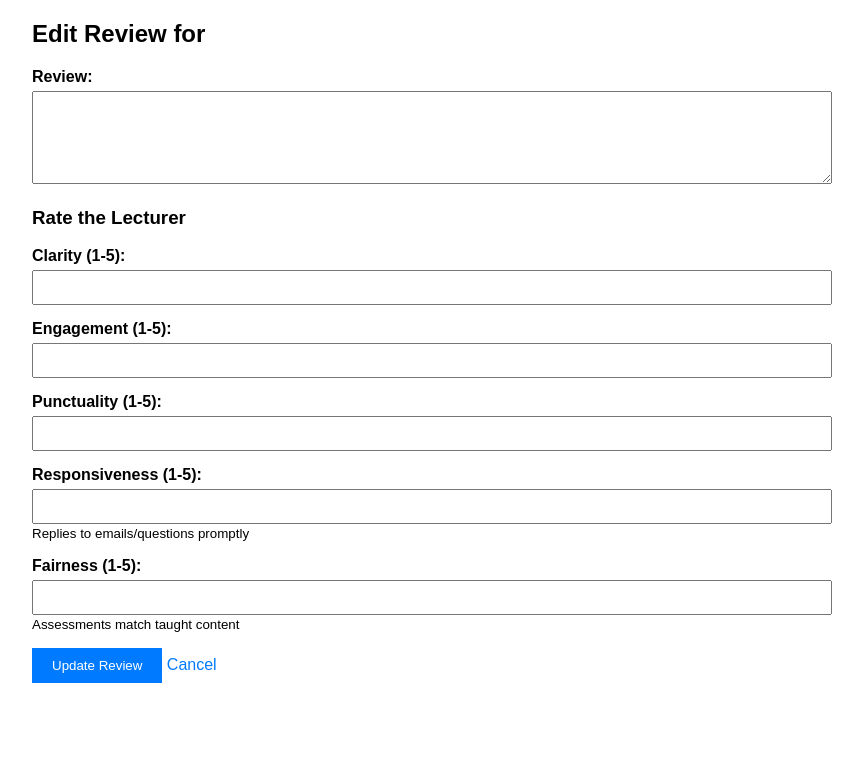
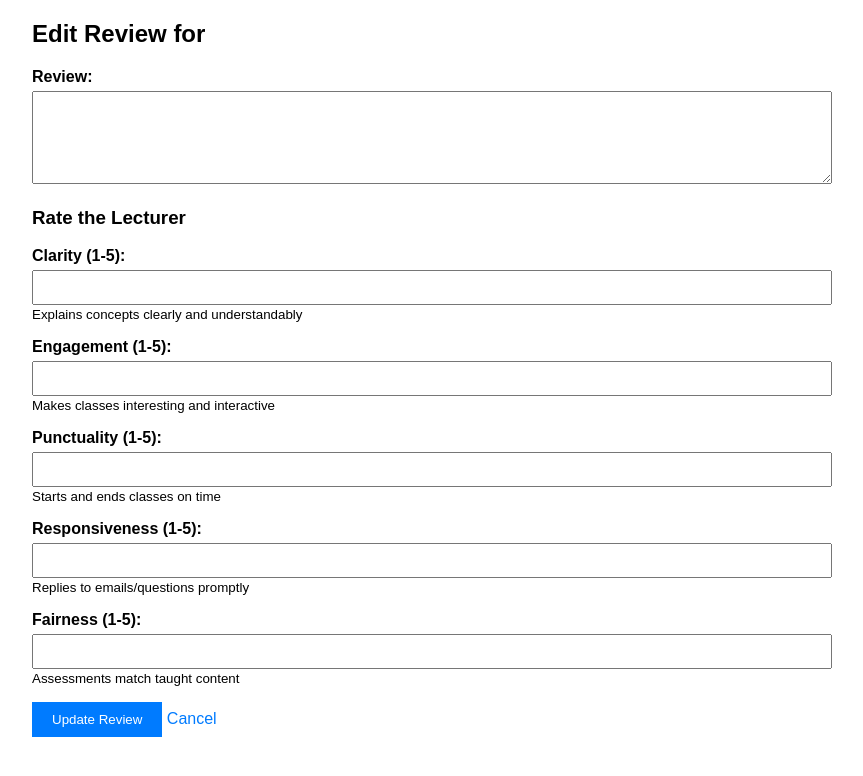
Before and after one commit to isackj07/MMUInsight, a Flask app: template templates/edit_review.html in a window 1280 px wide. Shown: the top 776 px of the page, without its empty margins (208-1071 px from the left). Run offline with Flask 3, Linux system fonts and the light colour scheme; the template is opened without the code that fills it, so the values that code supplies are empty.

Commit message:
small changes

```diff
--- a/templates/create_review.html
+++ b/templates/create_review.html
@@ -17,16 +17,19 @@
         <div class="form-group">
             <label for="rating_clarity">Clarity (1-5):</label>
             <input type="number" id="rating_clarity" name="rating_clarity" min="1" max="5" required>
+            <small>Explains concepts clearly and understandably</small>
         </div>
 
         <div class="form-group">
             <label for="rating_engagement">Engagement (1-5):</label>
             <input type="number" id="rating_engagement" name="rating_engagement" min="1" max="5" required>
+            <small>Makes classes interesting and interactive</small>
         </div>
 
         <div class="form-group">
             <label for="rating_punctuality">Punctuality (1-5):</label>
             <input type="number" id="rating_punctuality" name="rating_punctuality" min="1" max="5" required>
+            <small>Starts and ends classes on time</small>
         </div>
 
         <div class="form-group">
--- a/templates/edit_review.html
+++ b/templates/edit_review.html
@@ -17,16 +17,19 @@
         <div class="form-group">
             <label for="rating_clarity">Clarity (1-5):</label>
             <input type="number" id="rating_clarity" name="rating_clarity" min="1" max="5" value="{{ review.rating_clarity }}" required>
+            <small>Explains concepts clearly and understandably</small>
         </div>
 
         <div class="form-group">
             <label for="rating_engagement">Engagement (1-5):</label>
             <input type="number" id="rating_engagement" name="rating_engagement" min="1" max="5" value="{{ review.rating_engagement }}" required>
+            <small>Makes classes interesting and interactive</small>
         </div>
 
         <div class="form-group">
             <label for="rating_punctuality">Punctuality (1-5):</label>
             <input type="number" id="rating_punctuality" name="rating_punctuality" min="1" max="5" value="{{ review.rating_punctuality }}" required>
+            <small>Starts and ends classes on time</small>
         </div>
 
         <div class="form-group">
```
